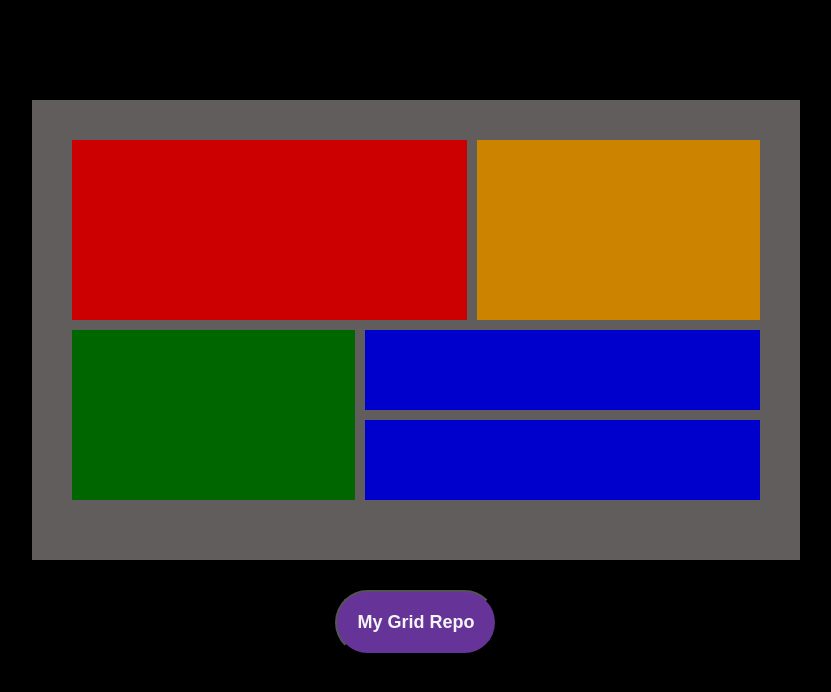
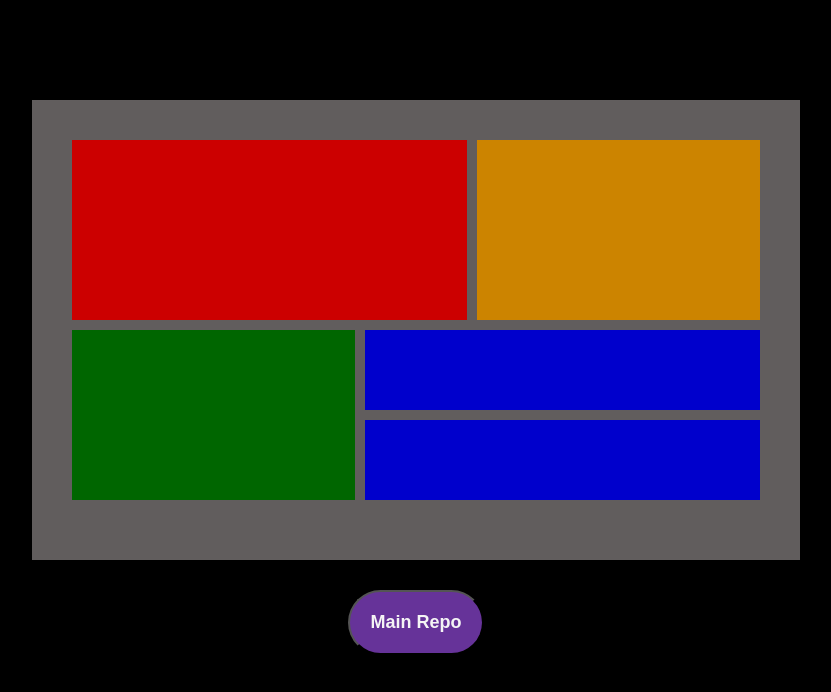
Before and after one commit to Anigbo/gridlayout, a plain HTML site: page index.html in a window 1280 px wide. Shown: the whole page, without its empty margins (224-1055 px from the left). Drawn offline with Linux system fonts and the light colour scheme.

Commit message:
Update index.html

```diff
--- a/index.html
+++ b/index.html
@@ -21,7 +21,7 @@
     </main>
     <footer>
         <button>
-            <a href="https://github.com/Anigbo/gridlayout" target="_blank">My Grid Repo</a>
+           <a href="https://github.com/Anigbo/flexgridzuritask" target="_blank">Main Repo</a>
 
         </button>
     </footer>
```
